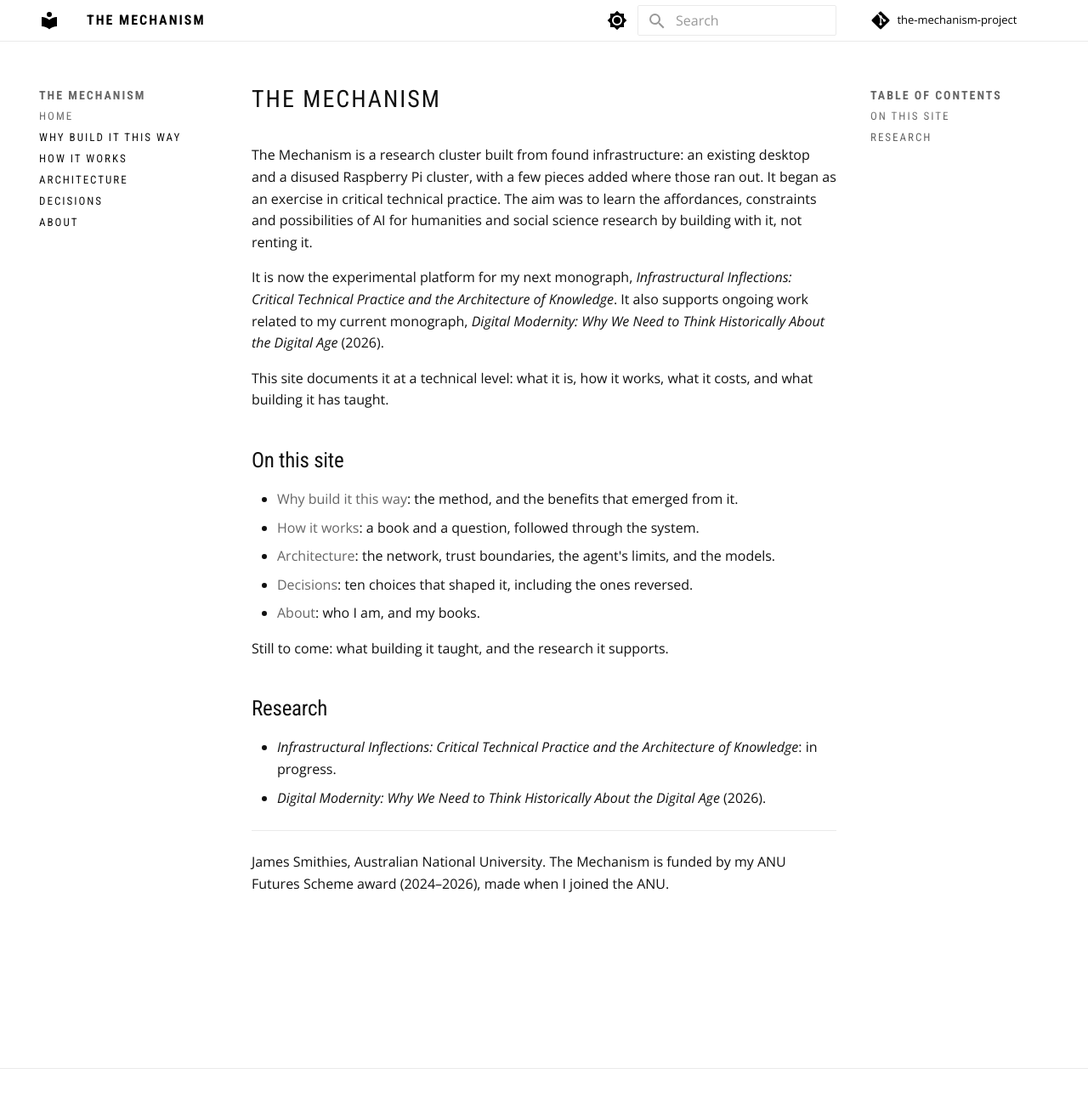
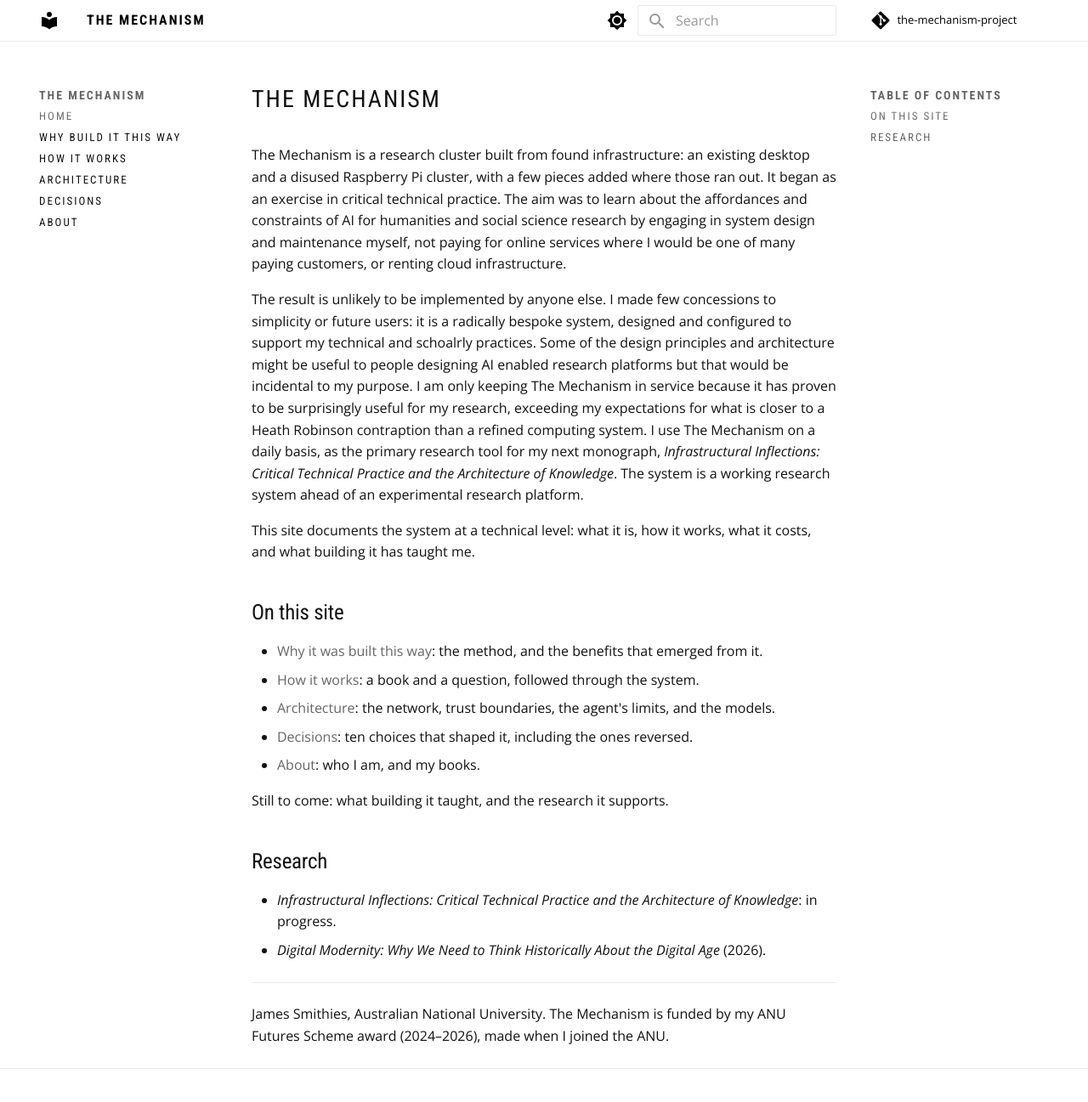
Before and after one commit to jamessmithies/the-mechanism-project, an MkDocs documentation site: the page built from docs/index.md, in a window 1280 px wide and 1302 px high. Shown: the top 1297 px of the window at 85% size. Built offline with MkDocs 1.6.1 and Material for MkDocs 9.7.7, drawn with Linux system fonts in a browser that asks for light colours; comment, search, counter and statistics services are not loaded.

Commit message:
Text updates

```diff
--- a/docs/index.md
+++ b/docs/index.md
@@ -2,22 +2,18 @@
 
 The Mechanism is a research cluster built from found infrastructure: an existing desktop and a
 disused Raspberry Pi cluster, with a few pieces added where those ran out. It began as an exercise
-in critical technical practice. The aim was to learn the affordances, constraints and possibilities
-of AI for humanities and social science research by building with it, not renting it.
+in critical technical practice. The aim was to learn about the affordances and constraints of AI for humanities and social science research by engaging in system design and maintenance myself, not paying for online services where I would be one of many paying customers, or renting cloud infrastructure.
 
-It is now the experimental platform for my next monograph, *Infrastructural Inflections: Critical
-Technical Practice and the Architecture of Knowledge*. It also supports ongoing work related to my
-current monograph, *Digital Modernity: Why We Need to Think Historically About the Digital Age*
-(2026).
+The result is unlikely to be implemented by anyone else. I made few concessions to simplicity or future users: it is a radically bespoke system, designed and configured to support my technical and schoalrly practices. Some of the design principles and architecture might be useful to people designing AI enabled research platforms but that would be incidental to my purpose. I am only keeping The Mechanism in service because it has proven to be surprisingly useful for my research, exceeding my expectations for what is closer to a Heath Robinson contraption than a refined computing system. I use The Mechanism on a daily basis, as the primary research tool for my next monograph, *Infrastructural Inflections: Critical Technical Practice and the Architecture of Knowledge*. The system is a working research system ahead of an experimental research platform.
 
-This site documents it at a technical level: what it is, how it works, what it costs, and what
-building it has taught.
+This site documents the system at a technical level: what it is, how it works, what it costs, and what
+building it has taught me.
 
 <!-- Introductory video: embed here once published (YouTube, Vimeo or ANU hosting; GitHub Pages will not serve it). -->
 
 ## On this site
 
-- [Why build it this way](why.md): the method, and the benefits that emerged from it.
+- [Why it was built this way](why.md): the method, and the benefits that emerged from it.
 - [How it works](how-it-works.md): a book and a question, followed through the system.
 - [Architecture](architecture.md): the network, trust boundaries, the agent's limits, and the models.
 - [Decisions](decisions.md): ten choices that shaped it, including the ones reversed.
```
Also changed, not shown: docs/why.md (+1 -1 lines).
